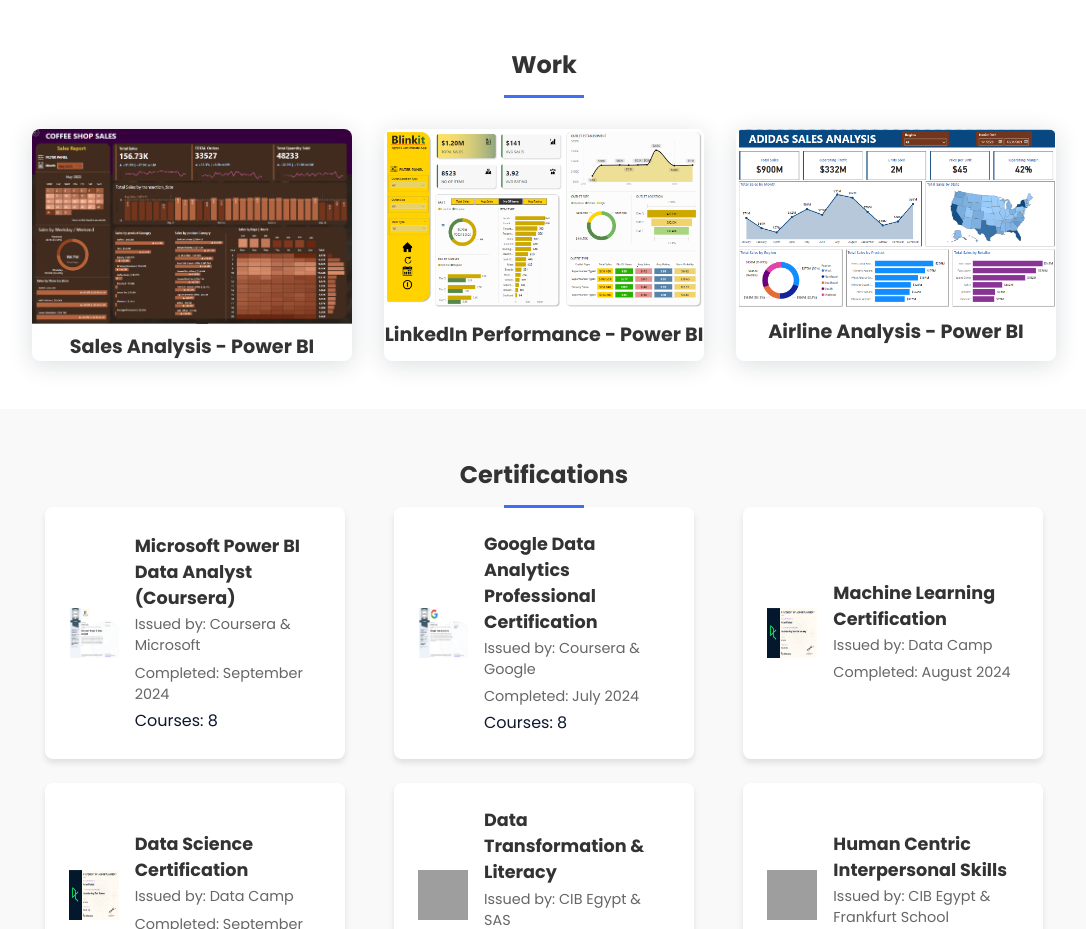
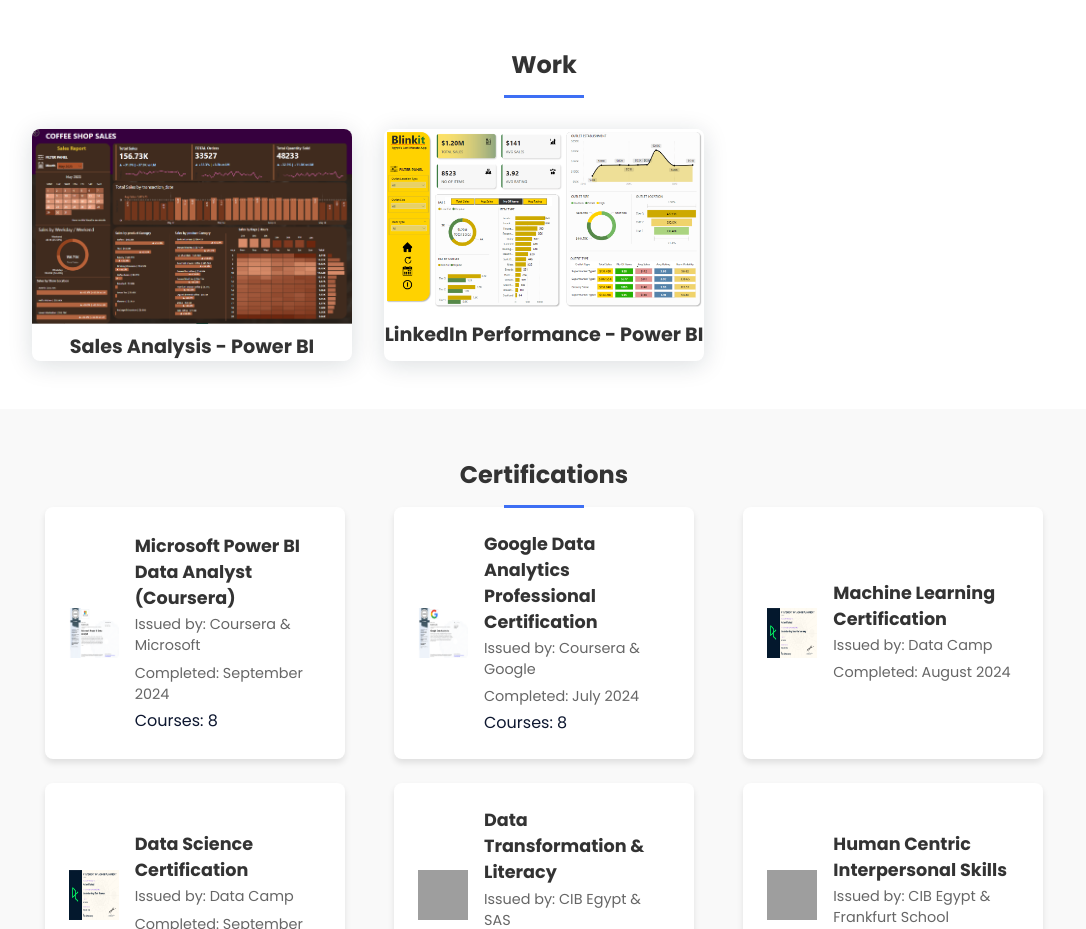
Before and after one commit to Tony64tony64/Anton-Micheal-Portofolio, a plain HTML site: page index.html in a window 1280 px wide. Shown: the part 2460-3389 px from the top of the page, without its empty margins (96-1182 px from the left). Drawn offline with nearby package versions, Linux system fonts and the light colour scheme; grey boxes are pictures that could not be loaded.

Commit message:
Update index.html

```diff
--- a/index.html
+++ b/index.html
@@ -259,15 +259,11 @@
                 </a>
                 <a href="https://github.com/Tony64tony64/Blinkit-Sales-Analysis" class="work__img">
                     <img src="assets/img/Blinkit Sales.png"
-                        alt="LinkedIn Performance Dashboard">
+                        alt="Blinkit Performance Dashboard">
                     <h3 class="project-title">LinkedIn Performance - Power BI</h3>
 
                 </a>
-                <a href="https://github.com/Tony64tony64/Adidas-Sales-Analysis" class="work__img">
-                    <img src="assets/img/Adidas Sales.png"
-                        alt="Airline Report Analysis">
-                    <h3 class="project-title">Airline Analysis - Power BI</h3>
-                </a>
+
                 <!-- <a href="#" class="work__img">
                     <img src="https://mavenanalyticsio-upload-bucket-prod.s3.us-west-2.amazonaws.com/199163157/projects/6c2313d2-dfca-42be-84bd-d2c63dccf533.gif"
                         alt="Excel HR Analysis Dashboard">
```
